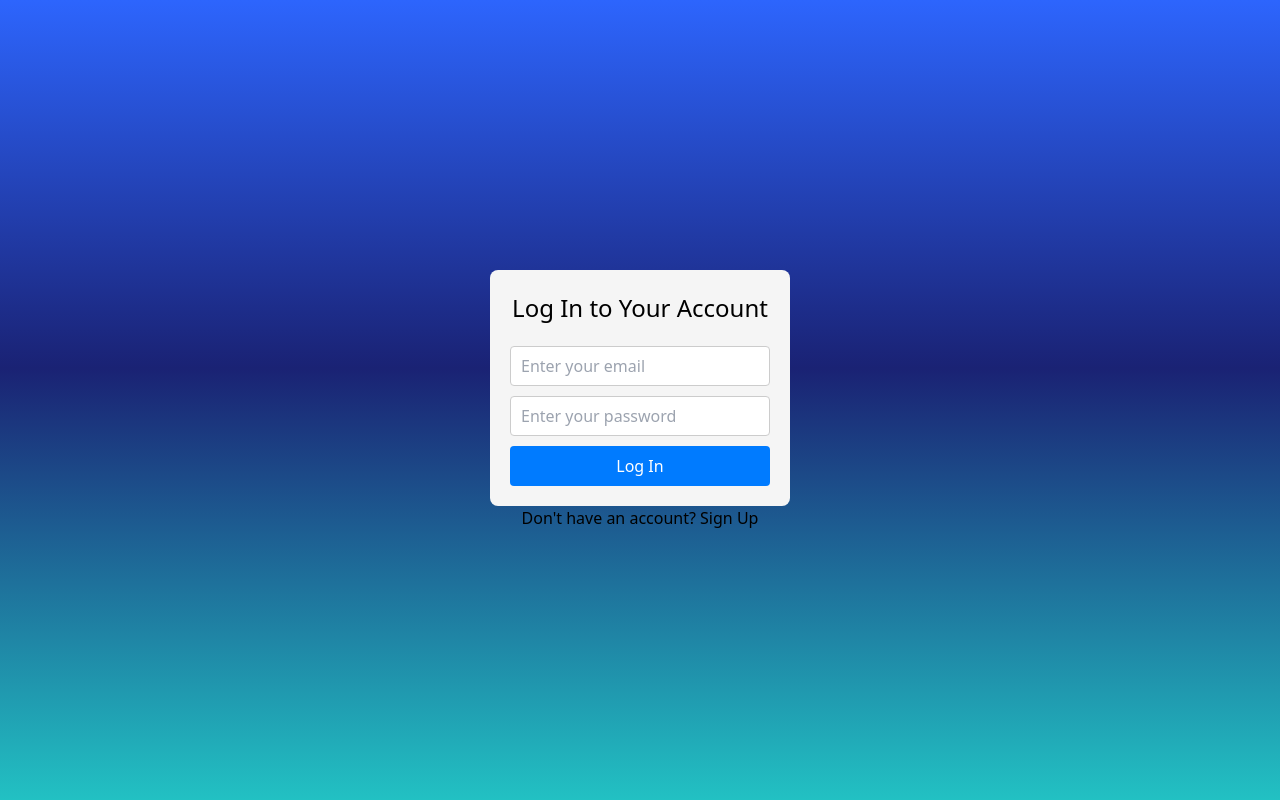
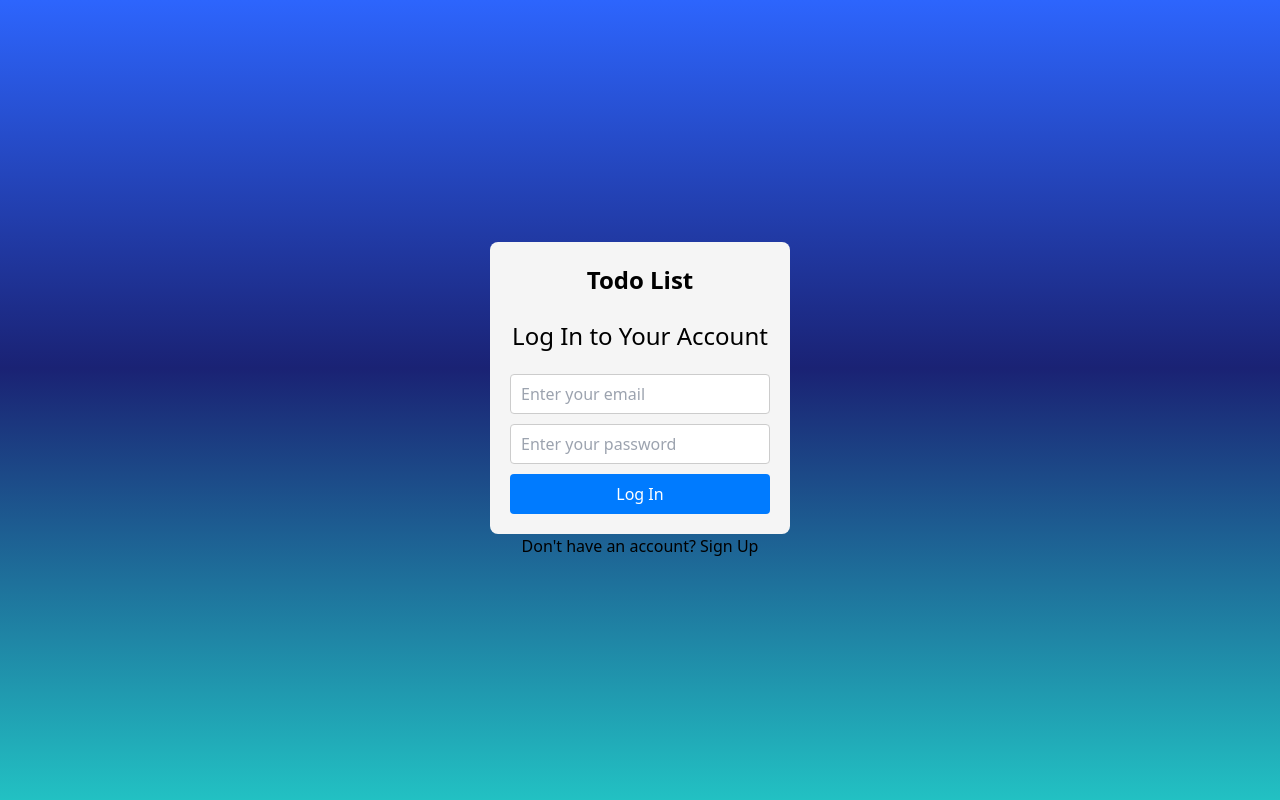
Before and after one commit to MUTInnovationLab/todo, a React (Create React App) app: page / in a window 1280 px wide. Built offline with nearby package versions, Linux system fonts and the light colour scheme.

Commit message:
layout update

```diff
--- a/src/SignIn.jsx
+++ b/src/SignIn.jsx
@@ -25,6 +25,8 @@ const SignIn = () => {
   return (
     <div className="sign-in-container-custom">
       <form className="form-custom" onSubmit={signIn}>
+      <h1 className="custom"><b>Todo List</b></h1> {/* Add the Todo List title */}
+
         <h1 className="custom">Log In to Your Account</h1>
         <input
           className="custom"
--- a/src/SignUp.jsx
+++ b/src/SignUp.jsx
@@ -27,6 +27,8 @@ const SignUp = () => {
   return (
     <div className="sign-up-container-custom">
       <form className="form-custom" onSubmit={signUp}>
+      <h1 className="custom"><b>Todo List</b></h1> {/* Add the Todo List title */}
+
         <h1 className="custom">Create Account</h1>
         <input
           type="email"
```
